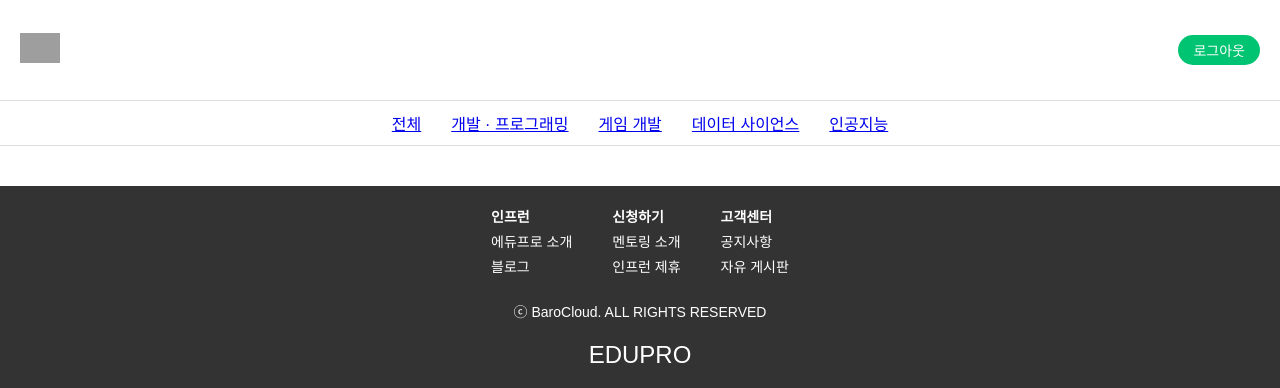
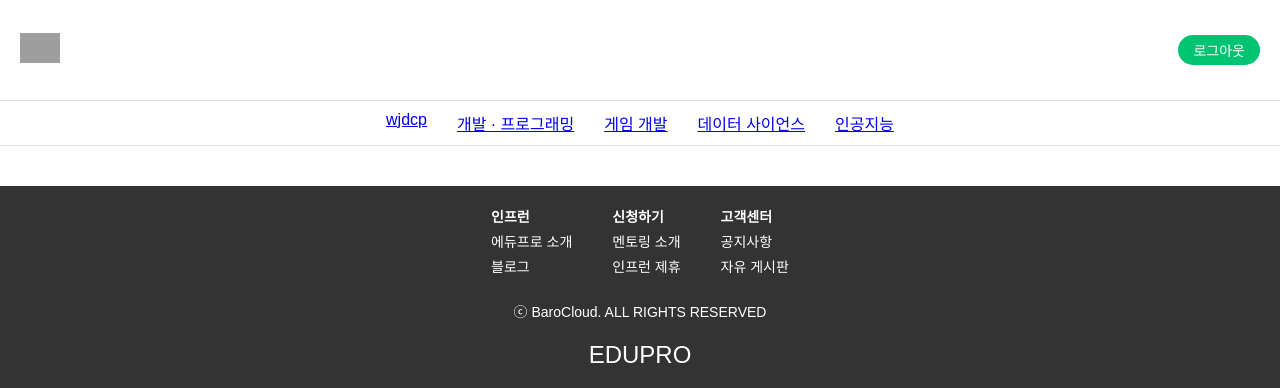
Before and after one commit to krtio/Kubernetes_Test, a PHP site: page /index.php in a window 1280 px wide. Shown: the top 388 px of the page. Run offline with PHP 8.4, Linux system fonts and the light colour scheme; the visitor is signed in with stand-in values (Sample User, id 1); data that the repository does not hold is empty; grey boxes are pictures that could not be loaded.

Commit message:
Update index.php

```diff
--- a/index.php
+++ b/index.php
@@ -58,7 +58,7 @@ if ($result->num_rows == 0) {
 </header>
 
 <nav class="nav-menu">
-    <a href="./index.php?category=all">전체</a>
+    <a href="./index.php?category=all">wjdcp</a>
     <a href="./index.php?category=개발프로그래밍">개발 · 프로그래밍</a>
     <a href="./index.php?category=게임개발">게임 개발</a>
     <a href="./index.php?category=데이터사이언스">데이터 사이언스</a>
```
